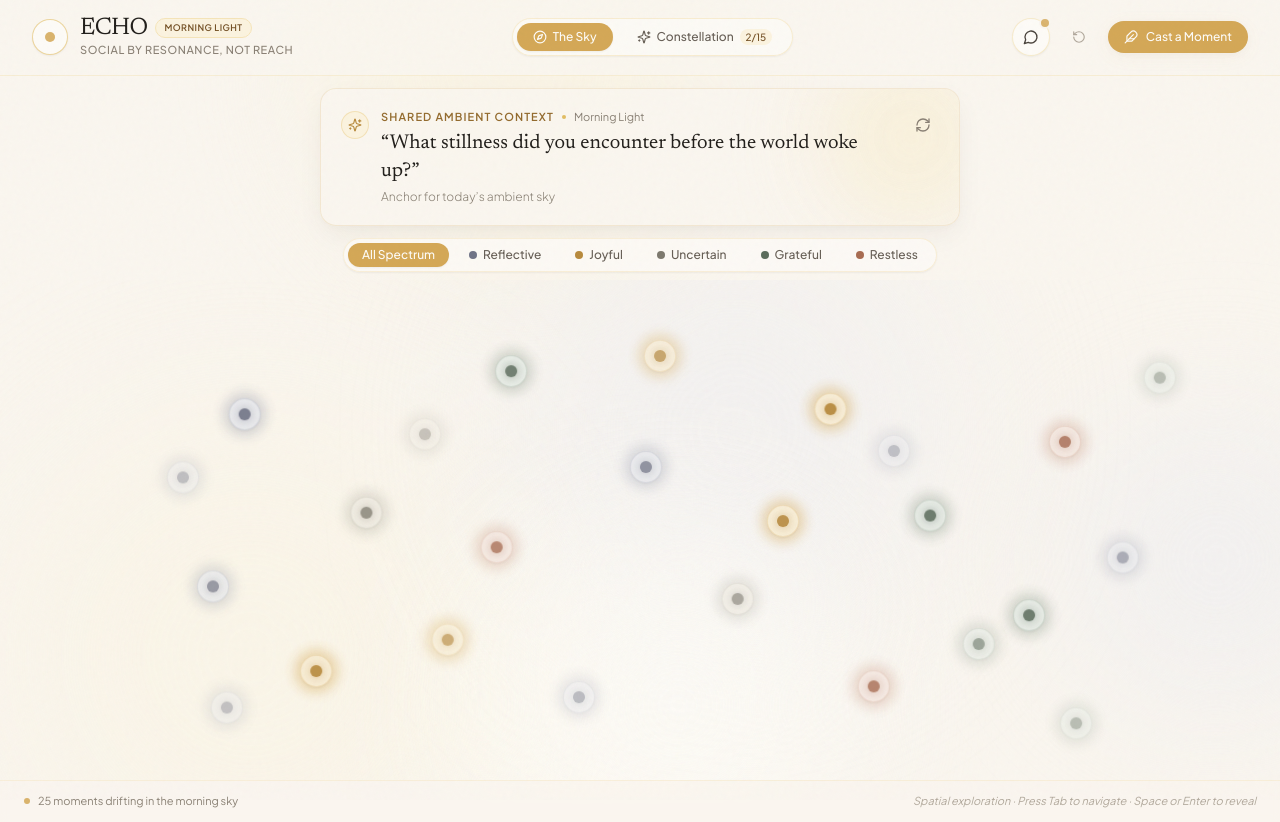
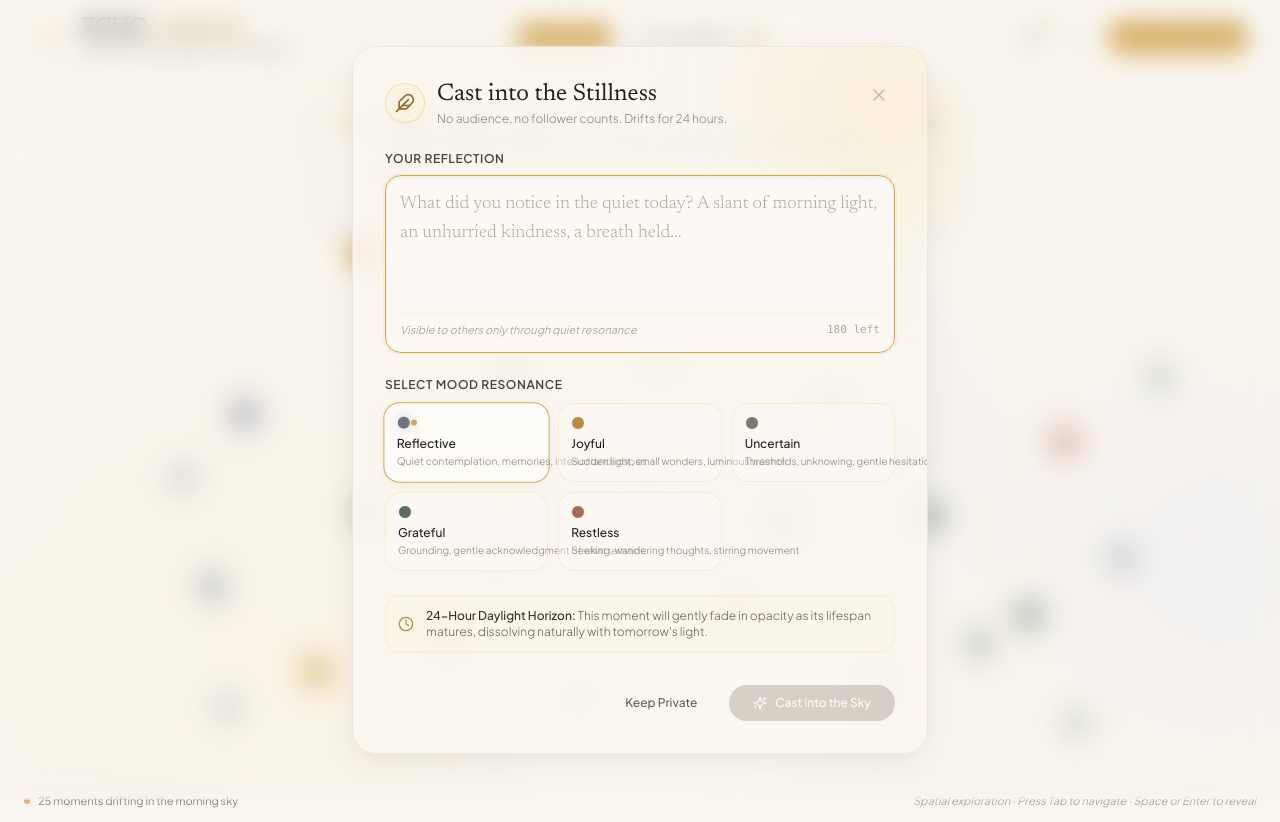
Before and after one commit to avi221209/ECHO, a React (Vite) app: page / in a window 1280 px wide. Both pictures are taken after a click on the button "Cast a Moment". Built offline with nearby package versions, Linux system fonts and the light colour scheme.

Commit message:
feat: cast a moment flow with mood selection and lifespan

```diff
--- a/src/App.tsx
+++ b/src/App.tsx
@@ -2,6 +2,7 @@ import React, { useState } from 'react';
 import { EchoProvider } from './context/EchoContext';
 import { Header } from './components/Header';
 import { SkyCanvas } from './features/sky/SkyCanvas';
+import { CastMomentModal } from './features/cast/CastMomentModal';
 
 const MainAppContent: React.FC = () => {
   const [currentView, setCurrentView] = useState<'sky' | 'constellation'>('sky');
@@ -30,6 +31,9 @@ const MainAppContent: React.FC = () => {
           </div>
         )}
       </main>
+
+      {/* Casting Flow Modal */}
+      <CastMomentModal />
     </div>
   );
 };
--- /dev/null
+++ b/src/features/cast/CastMomentModal.tsx
@@ -0,0 +1,245 @@
+import React, { useState, useEffect } from 'react';
+import { X, Feather, Sparkles, Clock } from 'lucide-react';
+import { MoodType, MOOD_DEFINITIONS } from '../../types';
+import { useEcho } from '../../hooks/useEcho';
+import { cleanUserInput } from '../../utils/sanitize';
+
+const MAX_CHARS = 180;
+const MOOD_KEYS: MoodType[] = [
+  'reflective',
+  'joyful',
+  'uncertain',
+  'grateful',
+  'restless',
+];
+
+export const CastMomentModal: React.FC = () => {
+  const { isCastOpen, setIsCastOpen, castMoment, setSelectedMoment } = useEcho();
+  const [text, setText] = useState('');
+  const [selectedMood, setSelectedMood] = useState<MoodType>('reflective');
+  const [isSubmitting, setIsSubmitting] = useState(false);
+
+  // Close on escape key
+  useEffect(() => {
+    const handleKeyDown = (e: KeyboardEvent) => {
+      if (e.key === 'Escape') {
+        setIsCastOpen(false);
+      }
+    };
+    if (isCastOpen) {
+      window.addEventListener('keydown', handleKeyDown);
+    }
+    return () => window.removeEventListener('keydown', handleKeyDown);
+  }, [isCastOpen, setIsCastOpen]);
+
+  if (!isCastOpen) return null;
+
+  const remainingChars = MAX_CHARS - text.length;
+  const isValid = text.trim().length > 0 && remainingChars >= 0;
+
+  const handleSubmit = (e: React.FormEvent) => {
+    e.preventDefault();
+    if (!isValid || isSubmitting) return;
+
+    setIsSubmitting(true);
+    const sanitized = cleanUserInput(text, MAX_CHARS);
+
+    // Cast into ambient space
+    const newMoment = castMoment(sanitized, selectedMood);
+
+    // Reset and close
+    setTimeout(() => {
+      setIsSubmitting(false);
+      setText('');
+      setIsCastOpen(false);
+      // Highlight newly cast moment
+      setSelectedMoment(newMoment);
+    }, 300);
+  };
+
+  return (
+    <div
+      role="dialog"
+      aria-modal="true"
+      aria-labelledby="cast-modal-title"
+      className="fixed inset-0 z-50 flex items-center justify-center p-4 bg-cream-900/20 backdrop-blur-md animate-in fade-in duration-300"
+    >
+      {/* Click outside to dismiss */}
+      <div
+        className="absolute inset-0"
+        onClick={() => setIsCastOpen(false)}
+        aria-hidden="true"
+      />
+
+      <div className="relative w-full max-w-xl mx-auto rounded-3xl parchment-glass border border-resonance-300/60 shadow-parchment-elevated p-6 sm:p-8 z-10 animate-in zoom-in-95 duration-300 overflow-hidden">
+        {/* Soft atmospheric background light */}
+        <div
+          className="pointer-events-none absolute -top-16 -right-16 w-56 h-56 rounded-full bg-resonance-200/40 blur-3xl"
+          aria-hidden="true"
+        />
+
+        {/* Modal Header */}
+        <div className="flex items-start justify-between gap-4 mb-6">
+          <div className="flex items-center space-x-3">
+            <div className="w-10 h-10 rounded-full bg-resonance-100/80 border border-resonance-300/60 flex items-center justify-center text-resonance-700 shadow-sm">
+              <Feather className="w-5 h-5" />
+            </div>
+            <div>
+              <h2
+                id="cast-modal-title"
+                className="font-serif text-2xl font-normal text-ink-900 leading-tight"
+              >
+                Cast into the Stillness
+              </h2>
+              <p className="text-xs text-ink-500 font-light mt-0.5">
+                No audience, no follower counts. Drifts for 24 hours.
+              </p>
+            </div>
+          </div>
+
+          <button
+            type="button"
+            onClick={() => setIsCastOpen(false)}
+            className="p-1.5 text-ink-400 hover:text-ink-800 hover:bg-resonance-100/60 rounded-full transition-colors"
+            aria-label="Close casting modal"
+          >
+            <X className="w-5 h-5" />
+          </button>
+        </div>
+
+        {/* Form Content */}
+        <form onSubmit={handleSubmit} className="space-y-6">
+          {/* Moment Input Area */}
+          <div>
+            <label
+              htmlFor="moment-text-input"
+              className="block text-xs font-semibold uppercase tracking-wider text-ink-700 mb-2"
+            >
+              Your Reflection
+            </label>
+            <div className="relative rounded-2xl bg-cream-50/80 border border-resonance-300/40 focus-within:border-resonance-500 focus-within:ring-2 focus-within:ring-resonance-200/50 transition-all p-3.5 shadow-inner">
+              <textarea
+                id="moment-text-input"
+                rows={4}
+                value={text}
+                onChange={(e) => setText(e.target.value.slice(0, MAX_CHARS))}
+                placeholder="What did you notice in the quiet today? A slant of morning light, an unhurried kindness, a breath held..."
+                className="w-full bg-transparent border-0 resize-none font-serif text-lg text-ink-900 placeholder:text-ink-400 placeholder:font-serif placeholder:font-light focus:outline-none leading-relaxed"
+                aria-describedby="char-count"
+                autoFocus
+              />
+              <div
+                id="char-count"
+                className="flex items-center justify-between text-[11px] pt-2 border-t border-resonance-200/40 text-ink-400"
+              >
+                <span className="italic">
+                  Visible to others only through quiet resonance
+                </span>
+                <span
+                  className={`font-mono font-medium ${
+                    remainingChars < 20 ? 'text-resonance-700' : 'text-ink-400'
+                  }`}
+                >
+                  {remainingChars} left
+                </span>
+              </div>
+            </div>
+          </div>
+
+          {/* Tactile Mood Swatch Picker (Visual, not dropdown) */}
+          <div>
+            <label className="block text-xs font-semibold uppercase tracking-wider text-ink-700 mb-2.5">
+              Select Mood Resonance
+            </label>
+            <div
+              className="grid grid-cols-2 sm:grid-cols-3 gap-2.5"
+              role="radiogroup"
+              aria-label="Select mood resonance"
+            >
+              {MOOD_KEYS.map((moodKey) => {
+                const config = MOOD_DEFINITIONS[moodKey];
+                const isSelected = selectedMood === moodKey;
+
+                return (
+                  <button
+                    key={moodKey}
+                    type="button"
+                    role="radio"
+                    aria-checked={isSelected}
+                    onClick={() => setSelectedMood(moodKey)}
+                    className={`relative p-3 rounded-2xl text-left transition-all duration-200 border flex flex-col justify-between ${
+                      isSelected
+                        ? 'border-resonance-500 bg-cream-50 shadow-light-soft scale-[1.02]'
+                        : 'border-resonance-200/60 bg-cream-50/40 hover:bg-cream-50/80 hover:border-resonance-300'
+                    }`}
+                  >
+                    <div className="flex items-center justify-between mb-1.5">
+                      <span
+                        className="w-3.5 h-3.5 rounded-full border border-cream-50 shadow-xs"
+                        style={{
+                          backgroundColor: config.dotColor,
+                          boxShadow: isSelected
+                            ? `0 0 8px ${config.glowColor}`
+                            : 'none',
+                        }}
+                        aria-hidden="true"
+                      />
+                      {isSelected && (
+                        <span className="w-1.5 h-1.5 rounded-full bg-resonance-500" />
+                      )}
+                    </div>
+                    <div>
+                      <span className="block text-xs font-medium text-ink-900">
+                        {config.label}
+                      </span>
+                      <span className="block text-[10px] text-ink-500 font-light truncate mt-0.5">
+                        {config.description}
+                      </span>
+                    </div>
+                  </button>
+                );
+              })}
+            </div>
+          </div>
+
+          {/* Lifespan Horizon Preview Indicator */}
+          <div className="flex items-center space-x-3 p-3 rounded-2xl bg-resonance-100/40 border border-resonance-200/50 text-xs text-ink-600">
+            <Clock className="w-4 h-4 text-resonance-600 shrink-0" />
+            <div className="flex-1">
+              <span className="font-medium text-ink-800">
+                24-Hour Daylight Horizon:
+              </span>{' '}
+              <span className="font-light">
+                This moment will gently fade in opacity as its lifespan matures,
+                dissolving naturally with tomorrow's light.
+              </span>
+            </div>
+          </div>
+
+          {/* Modal Actions */}
+          <div className="flex items-center justify-end space-x-3 pt-2">
+            <button
+              type="button"
+              onClick={() => setIsCastOpen(false)}
+              className="px-5 py-2 rounded-full text-xs font-medium text-ink-600 hover:text-ink-900 hover:bg-resonance-100/50 transition-colors"
+            >
+              Keep Private
+            </button>
+            <button
+              type="submit"
+              disabled={!isValid || isSubmitting}
+              className={`px-6 py-2.5 rounded-full text-xs font-medium text-cream-50 transition-all flex items-center space-x-2 ${
+                isValid && !isSubmitting
+                  ? 'bg-resonance-500 hover:bg-resonance-600 shadow-light-soft hover:shadow-light-glow'
+                  : 'bg-ink-400/50 cursor-not-allowed text-cream-100/70'
+              }`}
+            >
+              <Sparkles className="w-3.5 h-3.5" />
+              <span>{isSubmitting ? 'Casting...' : 'Cast into the Sky'}</span>
+            </button>
+          </div>
+        </form>
+      </div>
+    </div>
+  );
+};
```
